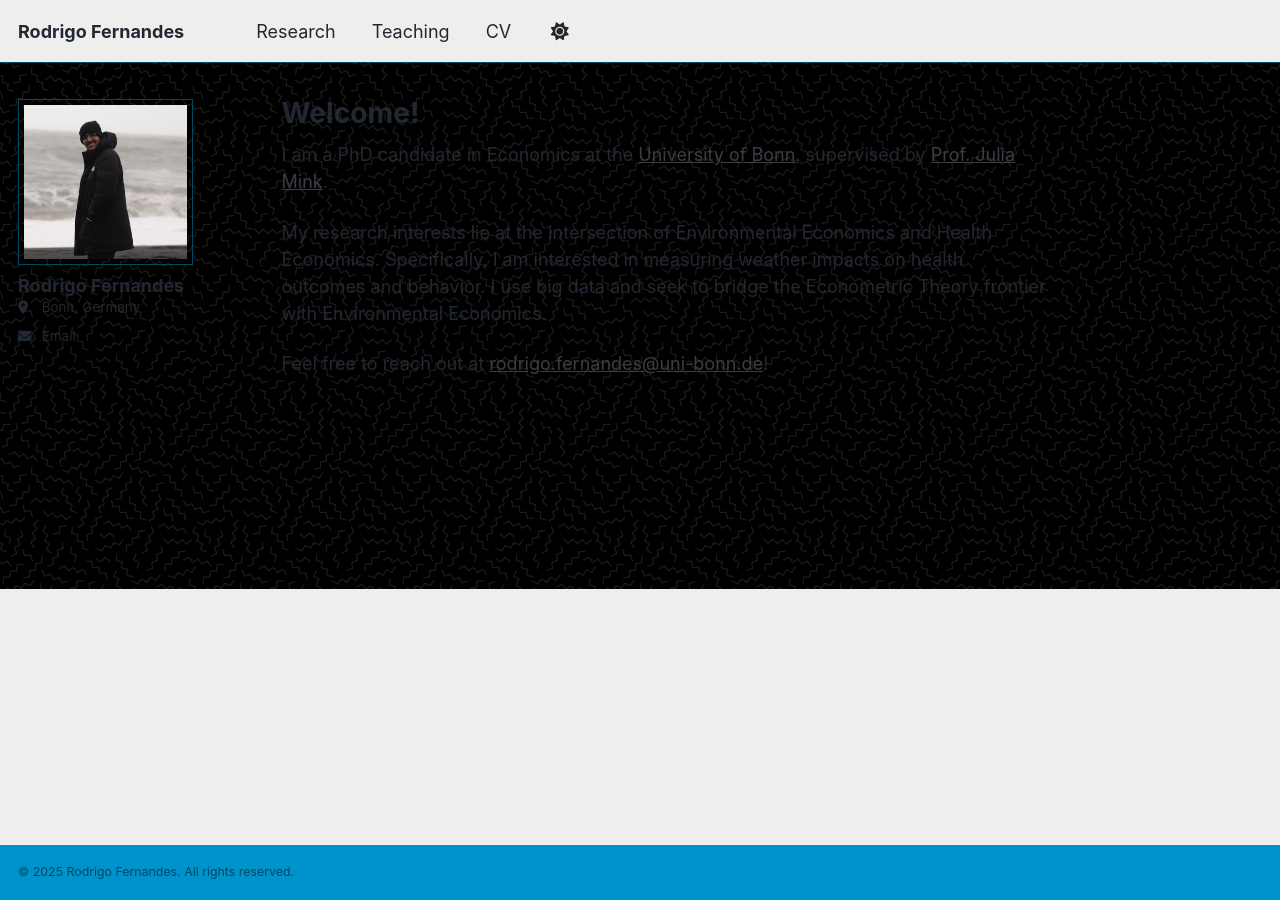
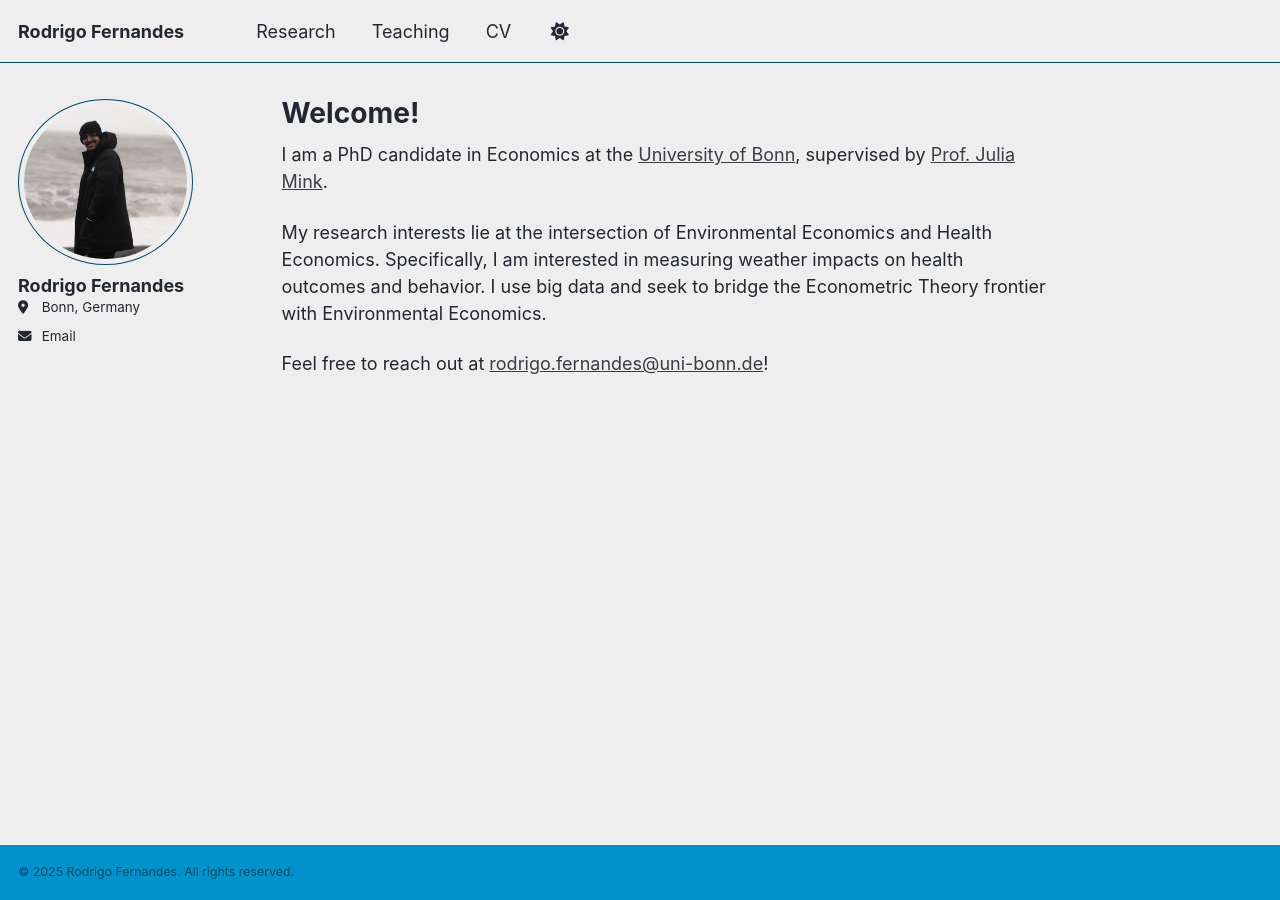
Before and after one commit to fernandes-rodrigo/fernandes-rodrigo.github.io, a Jekyll site: the page built from _pages/about.md, in a window 1280 px wide. Built offline with Jekyll 4.4.1, drawn with Linux system fonts in a browser that asks for light colours; a script that is not in the unit is left out.

Commit message:
Modify author avatar style and remove body background
Updated border-radius for author avatar and removed background image from body.

```diff
--- a/assets/css/main.scss
+++ b/assets/css/main.scss
@@ -46,12 +46,7 @@
 
 // Altera a foto de perfil do autor para quadrada
 .author__avatar img {
-  border-radius: 0; // Isso faz os cantos serem quadrados
+  border-radius: 4; // 0 faz os cantos serem quadrados
   // Se quiser cantos um pouco arredondados (sem ser um círculo perfeito)
   // você pode usar border-radius: 5px; (ou outro valor menor)
 }
-
-body {
-  background-image: url('/images/imagem_2025-10-17_093815394.png');
-  background-repeat: repeat; // ou 'no-repeat' com 'background-size: cover;'
-}
```
